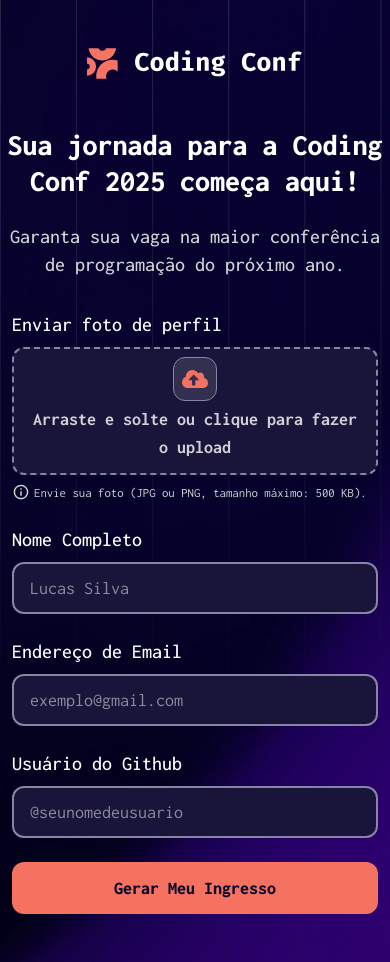
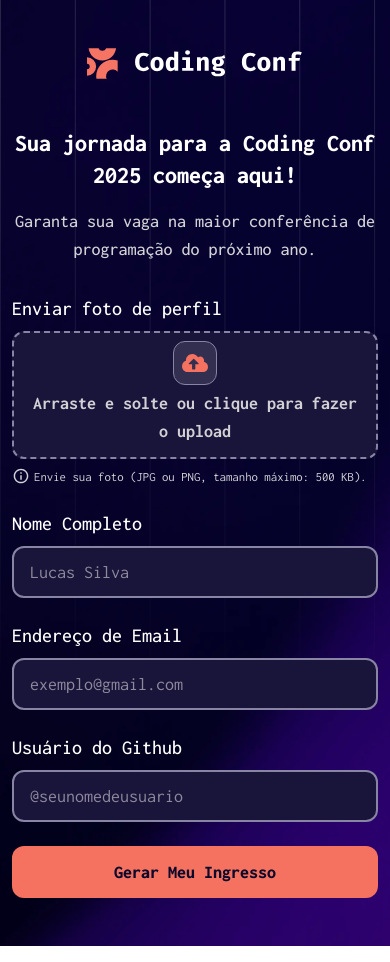
Before and after one commit to Bispo1307/Conference-Ticket-Generator, a React (Vite) app: page / in a window 390 px wide. Built offline with nearby package versions, Linux system fonts and the light colour scheme.

Commit message:
fix: responsiveness adjustment

```diff
--- a/src/pages/Home.tsx
+++ b/src/pages/Home.tsx
@@ -83,10 +83,10 @@ export const Home = () => {
           <img className="w-54 pb-12 mx-auto" src={logoFull} alt="Logo" />
         </div>
         <div>
-          <h1 className="font-extrabold text-3xl md:text-6xl text-center text-neutral-0">
+          <h1 className="px-2 md:px-8 lg:px-0 font-extrabold text-2xl md:text-5xl lg:text-6xl text-center text-neutral-0">
             Sua jornada para a Coding Conf 2025 começa aqui!
           </h1>
-          <h4 className="mt-6 mb-8 font-medium text-xl md:text-2xl text-center text-neutral-300">
+          <h4 className="px-2 md:px-0 mt-4 mb-8 font-medium text-lg lg:text-2xl text-center text-neutral-300">
             Garanta sua vaga na maior conferência de programação do próximo ano.
           </h4>
         </div>
--- a/src/pages/Ticket.tsx
+++ b/src/pages/Ticket.tsx
@@ -38,23 +38,23 @@ export const Ticket = () => {
           <img className="w-54 pb-12 mx-auto" src={logoFull} alt="Logo" />
         </div>
         <div>
-          <h1 className="mx-0 md:mx-4 lg:mx-0 font-extrabold text-3xl md:text-5xl lg:text-6xl text-center text-neutral-0">
+          <h1 className="px-2 md:px-0 mx-0 md:mx-6 lg:mx-0 font-extrabold text-2xl md:text-5xl lg:text-6xl text-center text-neutral-0">
             Parabéns,{" "}
             <span className="text-orange-500">
               {data.fullName ? data.fullName : "Lucas Silva"}
             </span>
             ! Seu ingresso está pronto.
           </h1>
-          <h4 className="max-w-137 md:max-w-150 mx-auto mt-6 mb-8 font-medium text-xl md:text-2xl text-center text-neutral-300">
+          <h4 className="px-2 md:px-0 max-w-137 md:max-w-150 mx-auto mt-4 mb-8 font-medium text-xl md:text-2xl text-center text-neutral-300">
             Enviamos seu ingresso por e-mail para{" "}
             <span className="text-orange-500">{data.email ? data.email : "teste@teste.com"}</span> e enviaremos atualizações no período que antecede o evento.
           </h4>
         </div>
-        <div className="w-full relative max-w-150 px-3">
+        <div className="px-2 md:px-0 w-full relative max-w-150">
           <div className="w-full">
             <img src={patternTicket} alt="Ticket" />
           </div>
-          <div className="absolute top-4 md:top-8 left-8">
+          <div className="absolute top-4 md:top-8 left-6">
             <div>
               <div className="flex items-center gap-3 md:gap-4">
                 <img className="w-8 h-8" src={logoMark} alt="Logo" />
@@ -67,7 +67,7 @@ export const Ticket = () => {
               Jan 31, 2025 / Austin, TX
             </div>
           </div>
-          <div className="absolute bottom-4 md:bottom-8 left-8 flex items-center gap-3 md:gap-5">
+          <div className="absolute bottom-4 md:bottom-8 left-6 flex items-center gap-3 md:gap-5">
             <div>
               <img
                 className="w-12 md:w-20 h-12 md:h-20 object-cover rounded-lg md:rounded-xl"
```
